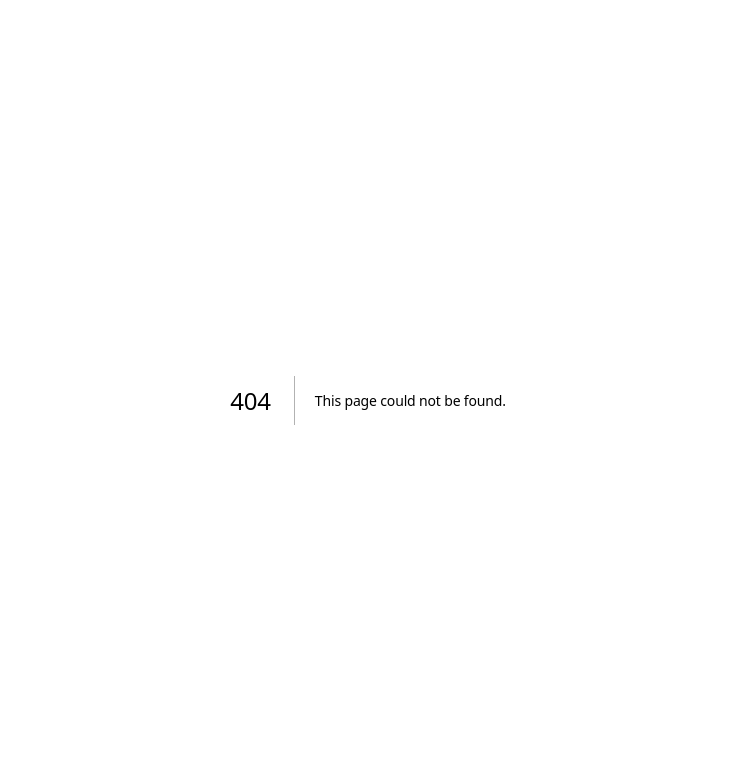
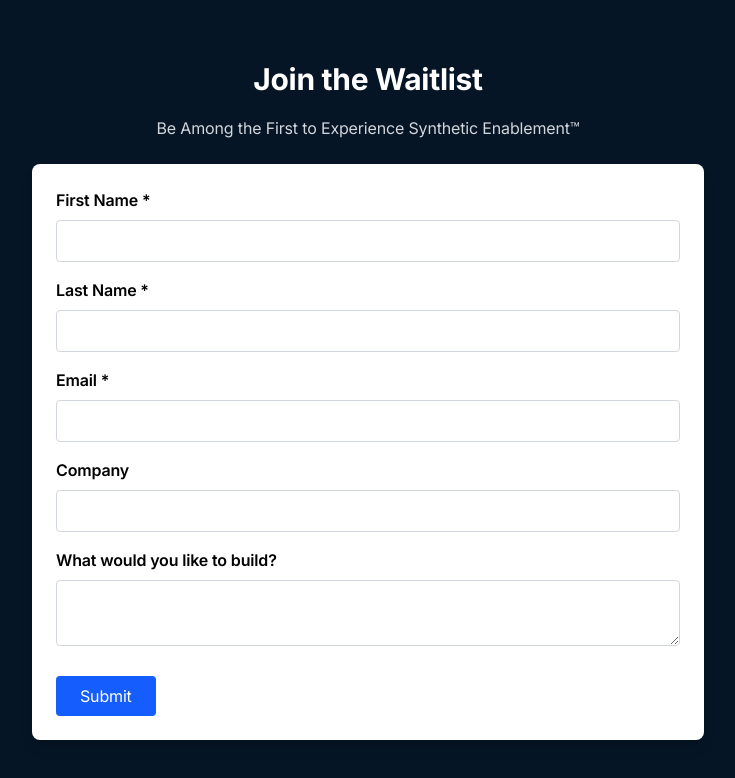
Before and after one commit to mbumpus/DigitalEgoHome, a Next.js app: page /waitlist in a window 1280 px wide. Before the commit this address had no page. Shown: the top 778 px of the page, without its empty margins (272-1007 px from the left). Built offline with nearby package versions, Linux system fonts and the light colour scheme.

Commit message:
Create page.tsx

```diff
--- /dev/null
+++ b/app/waitlist/page.tsx
@@ -0,0 +1,48 @@
+'use client';
+
+export default function WaitlistPage() {
+  return (
+    <div className="min-h-screen bg-[#061525] text-white flex flex-col items-center justify-center px-4 py-10">
+      <h1 className="text-3xl font-bold mb-4 text-center">Join the Waitlist</h1>
+      <p className="mb-6 text-gray-300 text-center max-w-xl">
+        Be Among the First to Experience Synthetic Enablement™
+      </p>
+
+      <div className="bg-white text-black rounded-lg p-6 w-full max-w-2xl shadow-lg">
+        <div
+          id="crmWebToEntityForm"
+          dangerouslySetInnerHTML={{
+            __html: `
+              <form id='webform6780794000000588207' action='https://crm.zoho.com/crm/WebToLeadForm' name='WebToLeads6780794000000588207' method='POST' accept-charset='UTF-8'>
+                <input type='hidden' name='xnQsjsdp' value='1085fcae38eed5d990817ff8015eeba11506939cc1ece7a6396a2c682796417f' />
+                <input type='hidden' name='zc_gad' id='zc_gad' value='' />
+                <input type='hidden' name='xmIwtLD' value='cf93d28581d396b72bad0b8cd6b47b08e247ed240343f1494d3adff4d3cc34ad95c6c7dbd5f68c1d8999a8be6f85a3a6' />
+                <input type='hidden' name='actionType' value='TGVhZHM=' />
+                <input type='hidden' name='returnURL' value='https://digitalego.ai/thank-you' />
+
+                <label class='block mb-2 font-semibold'>First Name *</label>
+                <input name='First Name' required type='text' class='w-full p-2 border border-gray-300 rounded mb-4' />
+
+                <label class='block mb-2 font-semibold'>Last Name *</label>
+                <input name='Last Name' required type='text' class='w-full p-2 border border-gray-300 rounded mb-4' />
+
+                <label class='block mb-2 font-semibold'>Email *</label>
+                <input name='Email' required type='email' class='w-full p-2 border border-gray-300 rounded mb-4' />
+
+                <label class='block mb-2 font-semibold'>Company</label>
+                <input name='Company' type='text' class='w-full p-2 border border-gray-300 rounded mb-4' />
+
+                <label class='block mb-2 font-semibold'>What would you like to build?</label>
+                <textarea name='Description' class='w-full p-2 border border-gray-300 rounded mb-6'></textarea>
+
+                <button type='submit' class='bg-blue-600 text-white py-2 px-6 rounded hover:bg-blue-500'>
+                  Submit
+                </button>
+              </form>
+            `,
+          }}
+        />
+      </div>
+    </div>
+  );
+}
```
